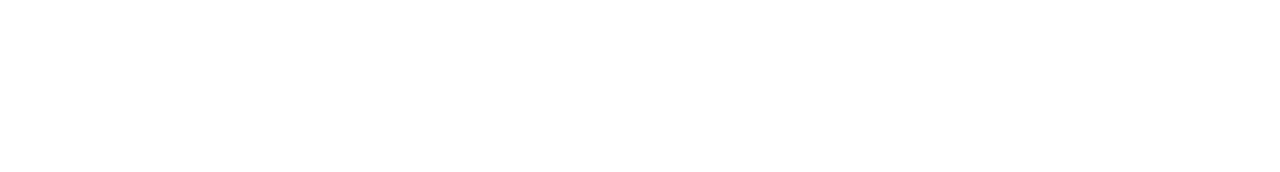
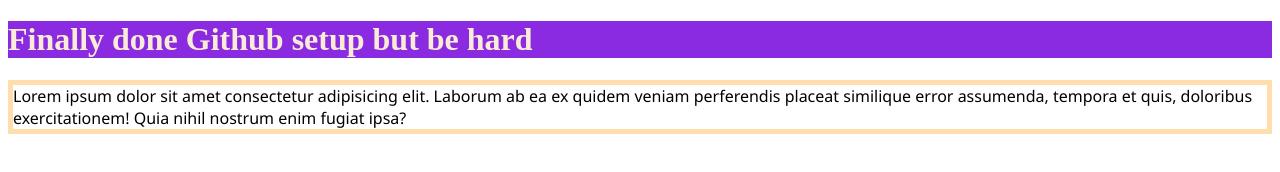
Before and after one commit to MdJowelAhmed/new-website-repo, a plain HTML site: page index.html in a window 1280 px wide. Drawn offline with Linux system fonts and the light colour scheme.

Commit message:
added thegithut

```diff
--- /dev/null
+++ b/githut.css
@@ -0,0 +1,8 @@
+h1{
+    background-color: blueviolet;
+    color: antiquewhite;
+}
+p{
+     font-family: 'Segoe UI', Tahoma, Geneva, Verdana, sans-serif;
+     border:5px solid navajowhite;
+}
--- a/index.html
+++ b/index.html
@@ -4,8 +4,10 @@
     <meta charset="UTF-8">
     <meta name="viewport" content="width=device-width, initial-scale=1.0">
     <title>Github testing</title>
+    <link rel="stylesheet" href="githut.css">
 </head>
 <body>
-
+    <h1>Finally done Github setup but be hard</h1>
+    <p>Lorem ipsum dolor sit amet consectetur adipisicing elit. Laborum ab ea ex quidem veniam perferendis placeat similique error assumenda, tempora et quis, doloribus exercitationem! Quia nihil nostrum enim fugiat ipsa?</p>
 </body>
 </html>
```
